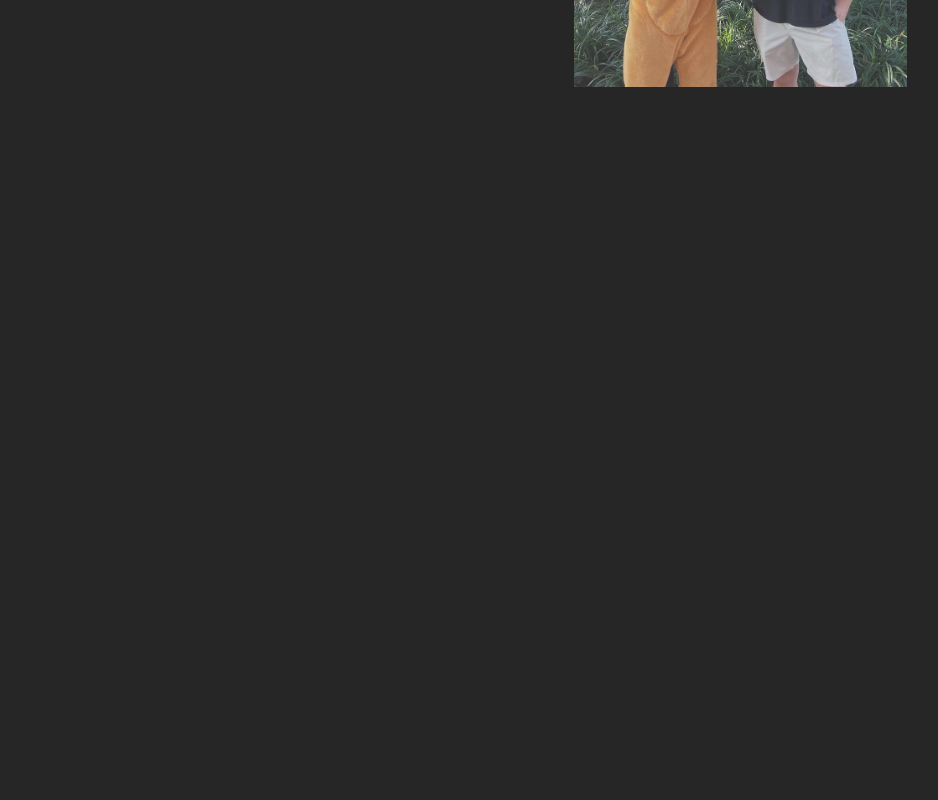
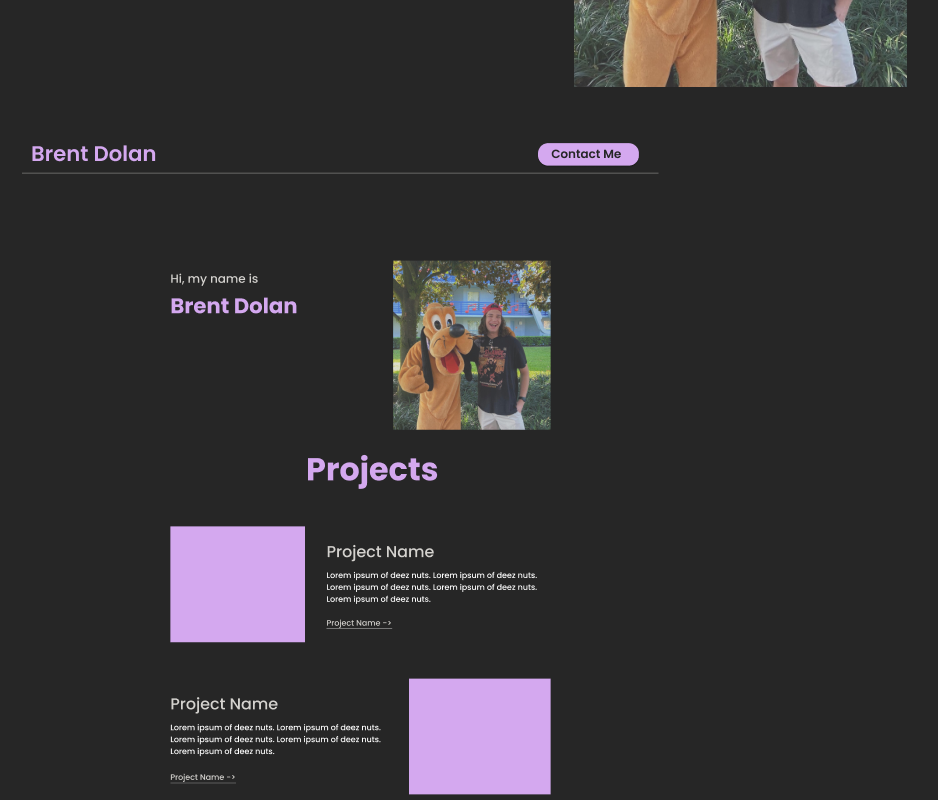
Before and after one commit to brentdolan/portfolio, a Next.js app: page / in a window 1280 px wide. Shown: the part 460-1260 px from the top of the page, without its empty margins (149-1087 px from the left). Before the commit the page ends 800 px from the top, so only its background shows below. Built offline with nearby package versions, Linux system fonts and the light colour scheme.

Commit message:
nothing important

```diff
--- a/src/app/page.tsx
+++ b/src/app/page.tsx
@@ -6,6 +6,7 @@ export default function Home() {
   return (
     <main className={styles.main}>
       <HeroSection/>
+        <img alt={'Figma test image'} src={'/figma.png'}/>
     </main>
   )
 }
```
Also changed, not shown: public/figma.png (added).
